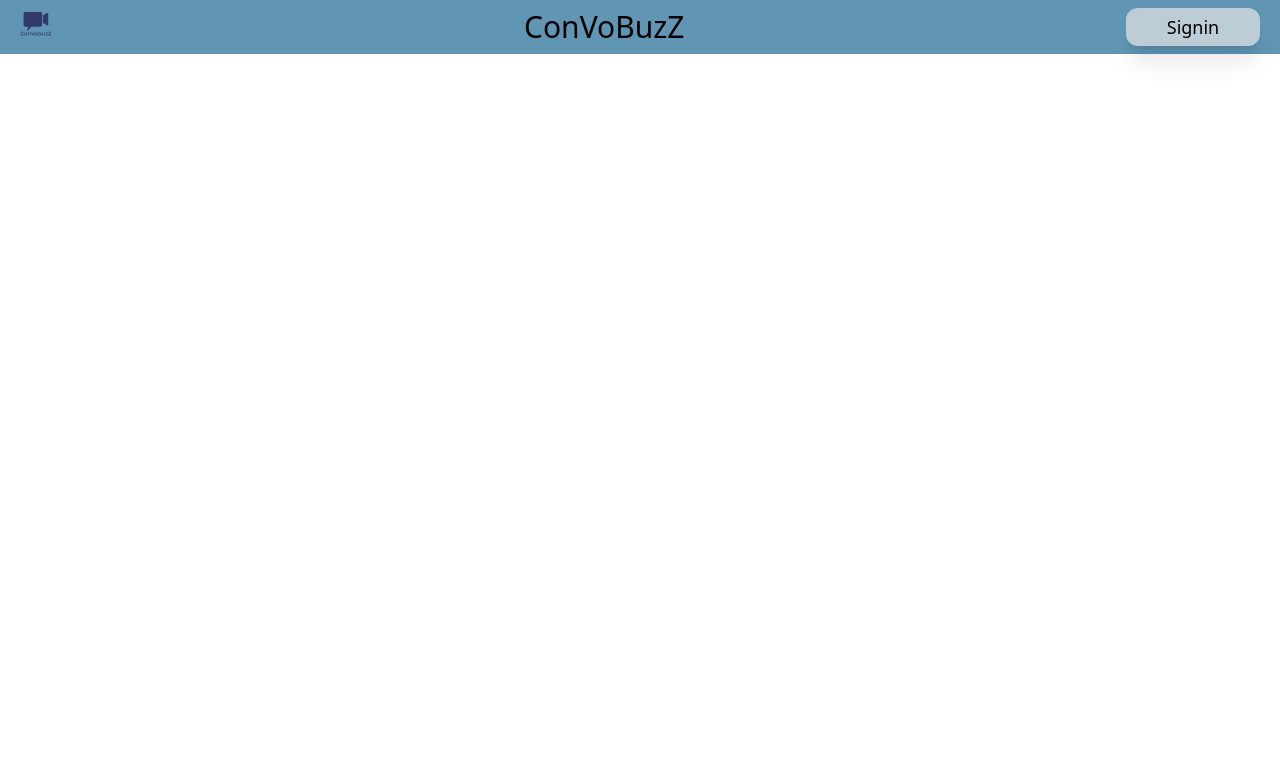
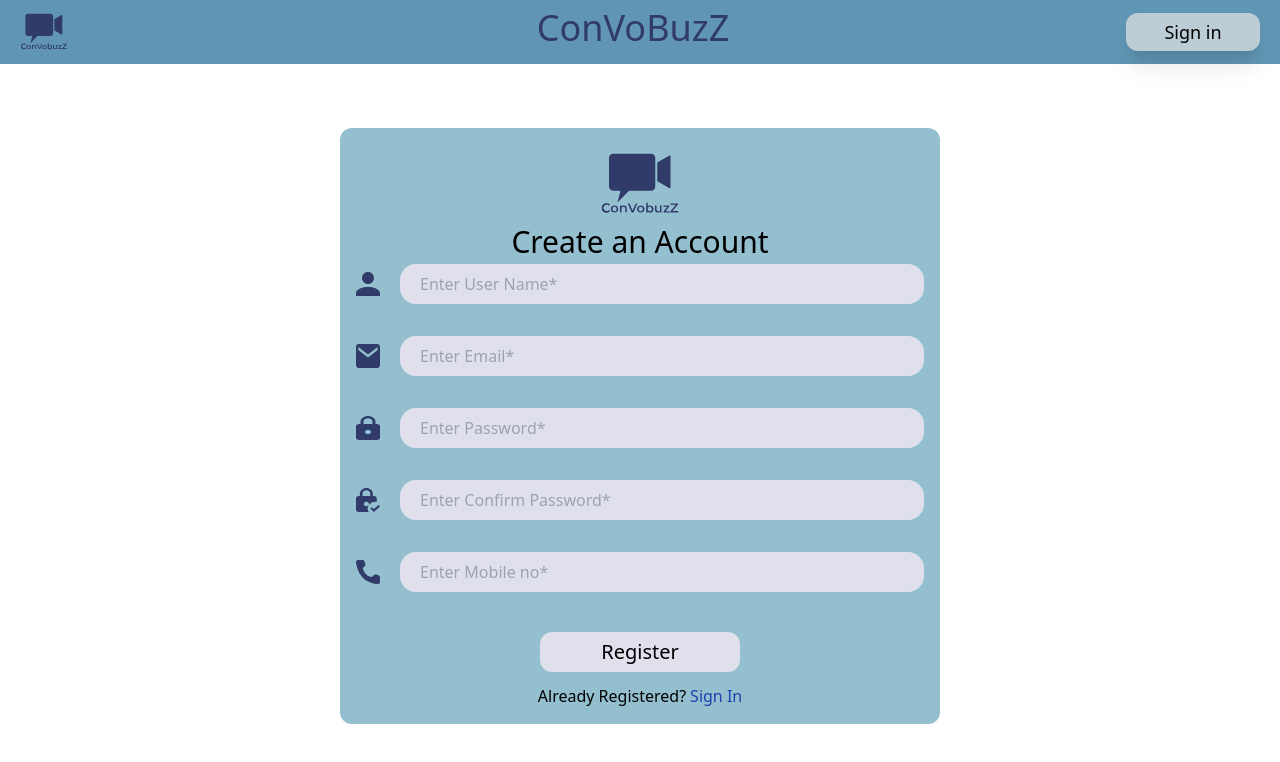
Before and after one commit to mananpatel2471/ConVobuzZ, a React (Create React App) app: page /signup in a window 1280 px wide. Shown: the top 762 px of the page. Built offline with nearby package versions, Linux system fonts and the light colour scheme.

Commit message:
file add

```diff
--- a/src/App.js
+++ b/src/App.js
@@ -8,23 +8,23 @@ import SignupForm from "./components/layout/SignupForm";
 import Login from "./components/layout/Login";
 import VideoPage from "./components/pages/VideoPage";
 import LoriRoutes from "./Routes/LoriRoutes";
-import Landingpage from "./components/pages/landingpage";
+import Landingpage from "./components/pages/Landingpage";
 
 function App() {
   return (
     <>
 
       <Landingpage />
-        {/* <Navbar />
-      <Sidebar />  */}
-      {/* <div className="flex">
+       {/* <Navbar />
+      <Sidebar />
+       <div className="flex">
         <Chatscreen />
         <Chatpage />
        </div>   */}
 
 
 
-       {/* <LoriRoutes />    */}
+       <LoriRoutes />
 
 
     </>
--- a/src/components/layout/Login.js
+++ b/src/components/layout/Login.js
@@ -16,7 +16,7 @@ const Login = () => {
   };
 
   return (
-    <div className="flex justify-center items-center pt-32 p-4">
+    <div className="flex justify-center items-center pt-24 p-4">
       <div className=" w-full sm:w-[600px] bg-[#93bfcf] mx-auto rounded-xl p-5">
         <div className="flex justify-center items-center">
           <img
--- a/src/components/layout/SignupForm.js
+++ b/src/components/layout/SignupForm.js
@@ -1,11 +1,10 @@
-import React, { Component, useState } from "react";
+import React, { useState } from "react";
 import { useForm } from "react-hook-form";
 
 const SignupForm = () => {
 
 
   const [uname, setUname] = useState("");
-  const [username, setUsername] = useState("");
   const [email, setEmail] = useState("");
   const [password, setPassword] = useState("");
   const [confirmpassword, setConfirmpassword] = useState("");
@@ -23,13 +22,13 @@ const SignupForm = () => {
   const onSubmit = (event) => {
     event.preventDefault();
     console.log(uname, email, password, confirmpassword, mobileno);
-    console.log(username, email, password, confirmpassword, mobileno);
+    console.log(uname, email, password, confirmpassword, mobileno);
   };
 
 
   return (
 
-    <div className="flex justify-center items-center pt-16 p-4">
+    <div className="flex justify-center items-center pt-16 p-1">
       <div className=" w-full sm:w-[600px] bg-[#93bfcf] mx-auto rounded-xl p-4">
         <div className="flex justify-center items-center">
           <img
--- a/src/components/pages/landingpage.js
+++ b/src/components/pages/landingpage.js
@@ -1,34 +1,35 @@
 import React  from "react";
-import Login from "../layout/Login";
+
 
 const Landingpage = () =>{
 
-    const handleClick = (event) => {
-        event.preventDefault( )
-    }
+
+
     return (
       <>
         <div className="bg-[#6096B4] py-2 px-5">
           <div className="flex item-center justify-center">
             <div className="relative min-w-[120px]">
-              <img className="w-8" src="./images/icons/convobuzz.svg"/>
+              <img className="w-12" src="./images/icons/convobuzz.svg"/>
             </div>
-            <div className="flex justify-between item-center w-[calc(100%_-_120px)]">
-              <div className="relative flex items-center text-grey w-full md:w-[calc(100%_-_50px)]">
+            <div className="flex justify-center item-center w-[calc(100%_-_120px)]">
 
-                 <p className= "text-3xl ml-96">ConVoBuzZ</p>
+
+                 <p className= "text-4xl text-[#303B69] ">ConVoBuzZ</p>
 
               </div>
               <div className="hidden md:flex items-center ">
 
                 <button
-                    type= "submit"
-                    className="text-lg w-[134px] h-[38px] bg-[#BDCDD6] rounded-xl hover:bg-[#9FCFEB] shadow-xl"
-                    >Signin</button>
+                  type="submit"
+                  className="text-lg  w-[134px] h-[38px] bg-[#BDCDD6] rounded-xl hover:bg-[#9FCFEB] shadow-xl"
+                > Sign in
+                </button>
+
               </div>
             </div>
           </div>
-        </div>
+
       </>
     );
   }
```
